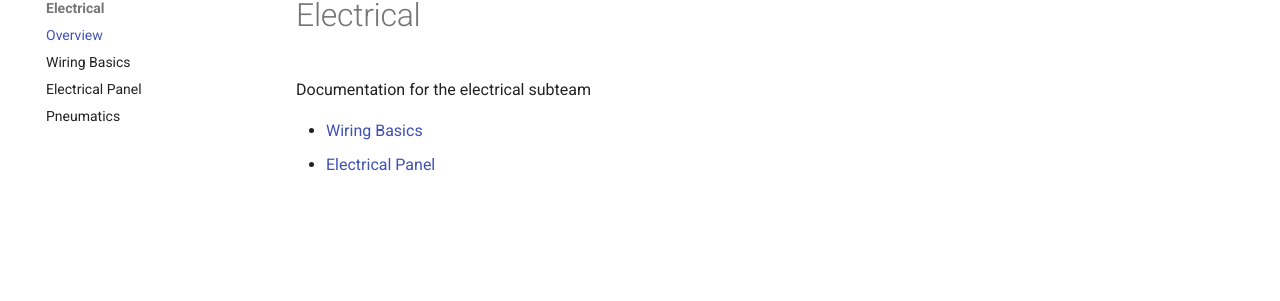
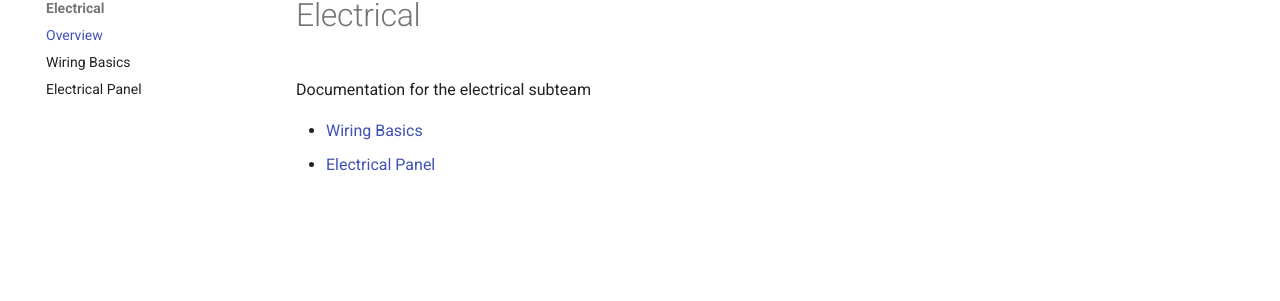
Before and after one commit to Team4256/4256-Wiki, an MkDocs documentation site: the page built from docs/electrical/index.md, in a window 1280 px wide. Shown: the part 151-452 px from the top of the page. Built offline with MkDocs 1.6.1 and Material for MkDocs 9.7.7, drawn with Linux system fonts in a browser that asks for light colours; comment, search, counter and statistics services are not loaded.

Commit message:
Update mkdocs.yml

```diff
--- a/mkdocs.yml
+++ b/mkdocs.yml
@@ -44,5 +44,4 @@ nav:
       - Overview: electrical/index.md
       - Wiring Basics: electrical/wiring-basics.md
       - Electrical Panel: electrical/electrical-panel.md
-      - Pneumatics: electrical/pneumatics.md
   - Releases & Writeups: releases/index.md
```
